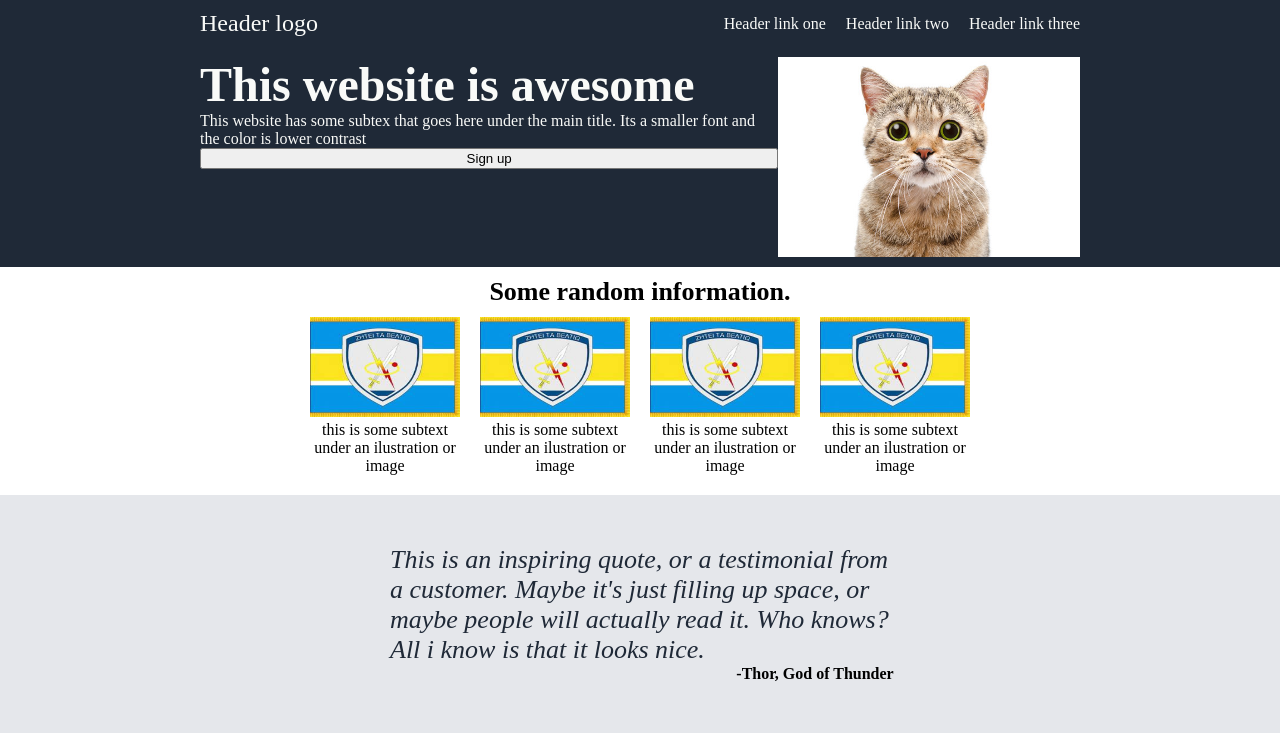
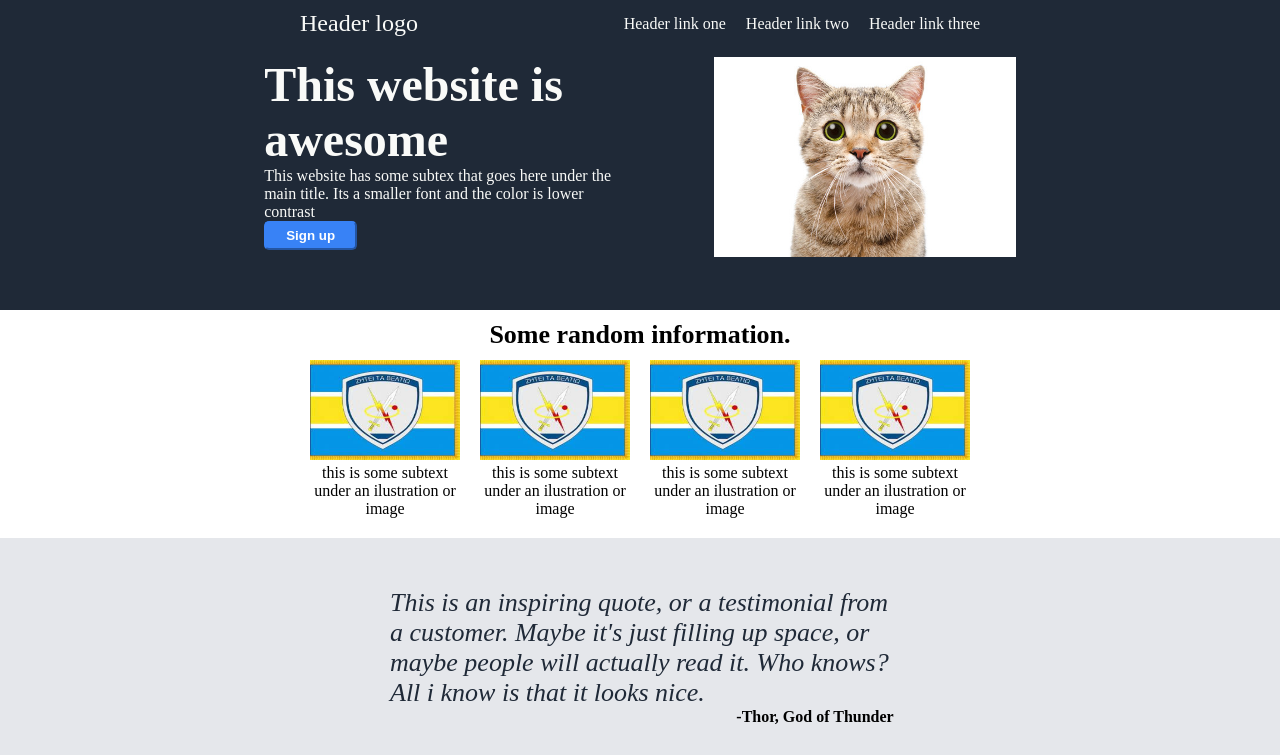
Before and after one commit to dimtheo6/landing_page, a plain HTML site: page index.html in a window 1280 px wide. Shown: the top 755 px of the page. Drawn offline with Linux system fonts and the light colour scheme.

Commit message:
completed the template

```diff
--- a/index.html
+++ b/index.html
@@ -24,8 +24,11 @@
           <div class="title">This website is awesome</div>
           <div class="text">This website has some subtex that goes here under the main title.
             Its a smaller font and the color is lower contrast</div>
+          <div class="button">
             <button>Sign up</button>
           </div>
+        </div>
+
         <img src="images/cat.jpg">
       </div>
       <div class="info">
--- a/styles.css
+++ b/styles.css
@@ -3,7 +3,8 @@ body {
     margin: 0px;
 
 }
-img{
+
+img {
     height: 200px;
 }
 
@@ -17,13 +18,20 @@ img{
     flex: 1;
 }
 
-.header,
+
+.header{
+    display: flex;
+    background-color: #1f2937;
+    color: #f9faf8;
+    justify-content: space-between;
+    padding: 10px 300px 10px 300px;
+}
 .hero {
     display: flex;
     background-color: #1f2937;
     color: #f9faf8;
-    justify-content: space-between;
-    padding: 10px 200px 10px 200px;
+    justify-content: center;
+    padding: 10px 300px 10px 300px;
 
 }
 
@@ -40,10 +48,22 @@ ul {
     align-items: center;
 }
 
+/* hero styles*/
+.container button{
+    background-color: #3882f6;
+    border-color: #3882f6;
+    color: white;
+    font-weight: bold;
+    border-radius: 5px;
+    padding:5px 20px 5px 20px;
 
+}
 .container {
     display: flex;
     flex-direction: column;
+    padding-right: 100px;
+    margin-bottom: 50px;
+
 
 
 }
@@ -52,6 +72,11 @@ ul {
     font-size: 48px;
     font-weight: bolder;
     color: #f9faf8;
+    width: 300px;
+}
+
+.container .text{
+    width: 350px;
 }
 
 .button {
@@ -59,36 +84,41 @@ ul {
 }
 
 /* information styles */
-.info .title{
+.info .title {
     text-align: center;
     font-weight: bolder;
     font-size: 26px;
     margin: 10px;
 }
-.images{
+
+.images {
     display: flex;
     justify-content: center;
     gap: 20px;
 }
-.image{
+
+.image {
     text-align: center;
 
 }
-.image img{
+
+.image img {
     width: 150px;
     height: 100px;
 }
-.image .text{
+
+.image .text {
     width: 150px;
 }
 
 /* quote block styles */
-.quote{
+.quote {
     background-color: #e5e7eb;
     padding: 50px;
     margin-top: 20px;
 }
-.quote .text{
+
+.quote .text {
 
     font-size: 26px;
     font-style: italic;
@@ -99,7 +129,7 @@ ul {
 
 }
 
-.quote .title{
+.quote .title {
     text-align: center;
     margin-left: 350px;
     font-weight: bold;
```
Lines whose indentation alone changed are shown as unchanged.
